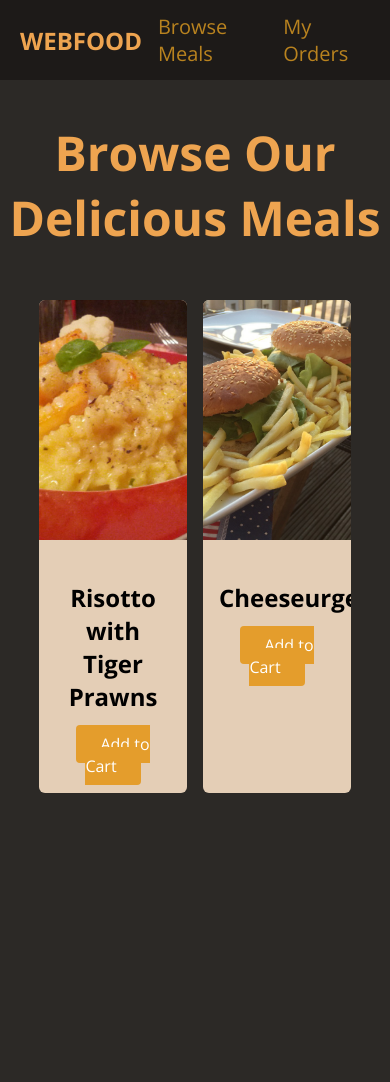
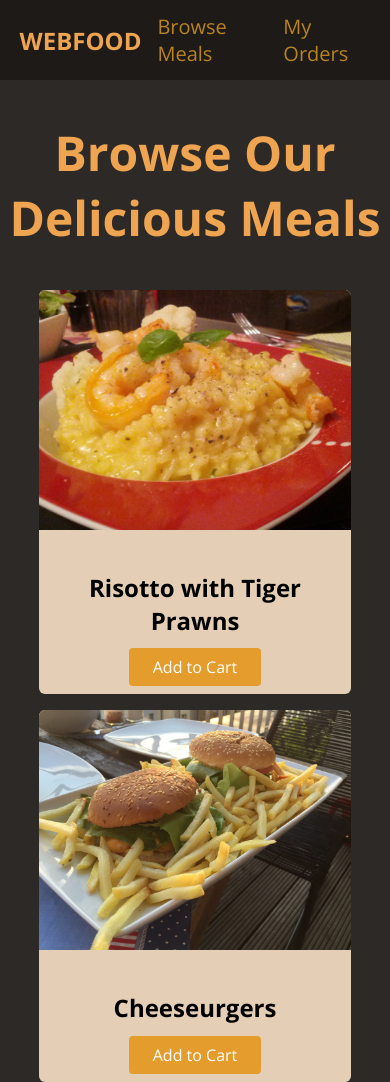
Before and after one commit to Ali-Mezher/section8-responsive-website, a plain HTML site: page index.html in a window 390 px wide. Before the commit the page ends 844 px from the top, so only its background shows below. Drawn offline with nearby package versions, Linux system fonts and the light colour scheme.

Commit message:
edited the gap between the cards and added media property to the cards

```diff
--- a/shared.css
+++ b/shared.css
@@ -9,17 +9,17 @@ a {
 }
 
 #main-header {
-    height: 80px;
+    height: 5rem;
     display: flex;
     justify-content: space-between;
     align-items: center;
     background-color: rgb(29, 26, 24);
-    padding: 0 20px;
+    padding: 0 5%;
 }
 
 #logo {
     text-transform: uppercase;
-    font-size: 24px;
+    font-size: 1.5rem;
     font-weight: bold;
     color: rgb(238, 164, 80);
 }
@@ -35,13 +35,13 @@ a {
 }
 
 #main-header li {
-    margin: 0 16px;
+    margin: 0 1rem;
 
 }
 
 #main-header nav a {
     color: rgb(185, 131, 31);
-    font-size: 20px;
+    font-size: 1.25rem;
 }
 
 #main-header nav a:hover {
@@ -56,13 +56,13 @@ nav ul li a {
 
 #text-item h1 {
     color: rgb(238, 164, 80);
-    font-size: 48px;
+    font-size: 3rem;
     text-align: center;
 }
 
 #latest-products {
     width: 80%;
-    margin: 50px auto;
+    margin: 2rem auto;
 }
 
 
@@ -70,7 +70,7 @@ nav ul li a {
 #latest-products ul {
     display: grid;
     grid-template-columns: 1fr 1fr;
-    gap: 16px;
+    gap: 1rem;
     margin: 0;
     padding: 0;
 }
@@ -79,27 +79,39 @@ nav ul li a {
     background-color: rgb(228, 206, 182);
     border-radius: 6px;
     overflow: hidden;
+    list-style: none;
 }
 
 .food-item img {
-    height: 240px;
+    height: 15rem;
     width: 100%;
     object-fit: cover;
 
 }
 
 .food-item-content {
-    padding: 16px;
+
+    padding: 1em;
     text-align: center;
+
 }
+
+
 
 .btn {
     background-color: rgb(228, 157, 44);
     color: white;
     border-radius: 4px;
-    padding: 8px 24px;
+    padding: 0.5rem 1.5rem;
 }
 
 .btn:hover {
     background-color: rgb(221, 134, 34);
 }
+
+@media (max-width: 768px) {
+    #latest-products ul {
+        grid-template-columns: 100%;
+
+    }
+}
```
